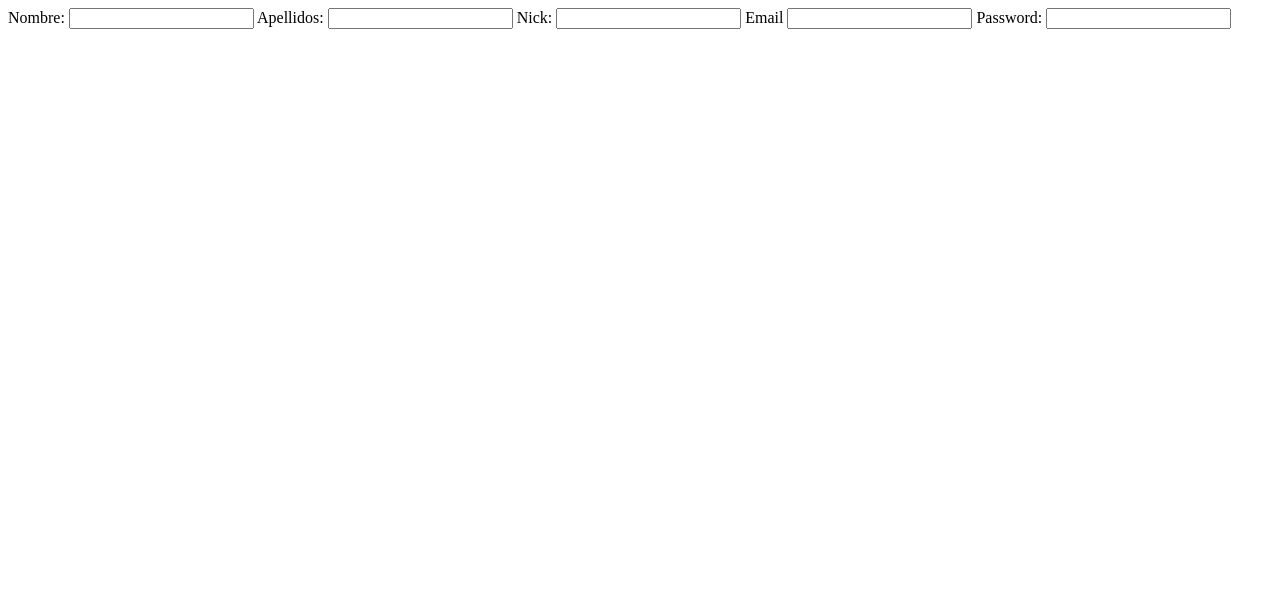
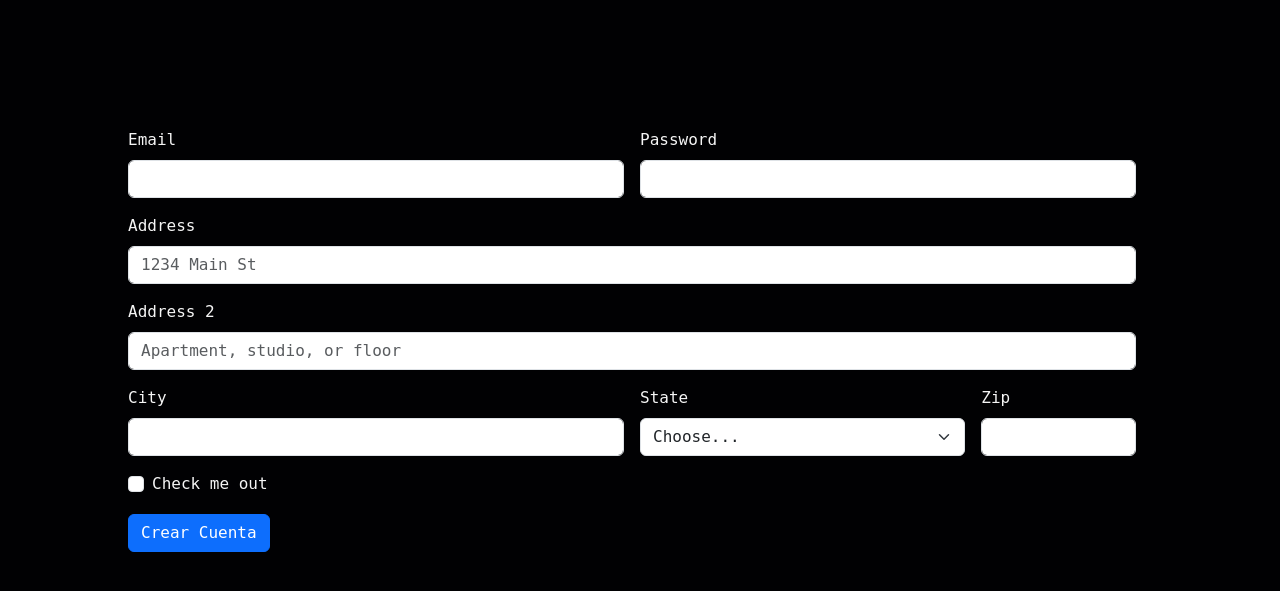
Before and after one commit to bpagbla/juegos, a PHP site: page /frm/registro.php in a window 1280 px wide. Shown: the top 591 px of the page. Run offline with PHP 8.4, Linux system fonts and the light colour scheme.

Commit message:
intento de registro

```diff
--- /dev/null
+++ b/css/registro.css
@@ -0,0 +1,22 @@
+body{
+    background-color: var(--color-dark) ;
+}
+
+form{
+    padding-left: 10%;
+    padding-right: 10%;
+    padding-top: 10%;
+
+    width: 100%;
+    height: fit-content;
+
+    color: whitesmoke;
+}
+
+:root {
+    --color-dark: #010103;
+    --color-hot-pink: #D11F8D;
+    --color-bright-pink: #FB0CBB;
+    --color-vivid-orange: #F75639;
+    --color-pastel-yellow: #FAE55B;
+}
--- a/frm/registro.php
+++ b/frm/registro.php
@@ -4,19 +4,65 @@
 <head>
     <meta charset="UTF-8">
     <meta name="viewport" content="width=device-width, initial-scale=1.0">
-    <title>Document</title>
+    <title>Crea tu Cuenta</title>
+    <link href="https://cdn.jsdelivr.net/npm/bootstrap@5.3.3/dist/css/bootstrap.min.css" rel="stylesheet"
+        integrity="sha384-QWTKZyjpPEjISv5WaRU9OFeRpok6YctnYmDr5pNlyT2bRjXh0JMhjY6hW+ALEwIH" crossorigin="anonymous">
+
+    <link rel="stylesheet" href="../css/general.css">
+    <link rel="stylesheet" href="../css/registro.css">
 </head>
 
 <body>
 
-    <form action="" method="post">
-        Nombre: <input type="text" name="nombre">
-        Apellidos: <input type="text" name="apellidos">
-        Nick: <input type="text" name="nick">
-        Email <input type="text" name="email">
-        Password: <input type="password" name="password">
+    <form class="row g-3">
+        <div class="col-md-6">
+            <label for="inputEmail4" class="form-label">Email</label>
+            <input type="email" class="form-control" id="inputEmail4">
+        </div>
+        <div class="col-md-6">
+            <label for="inputPassword4" class="form-label">Password</label>
+            <input type="password" class="form-control" id="inputPassword4">
+        </div>
+        <div class="col-12">
+            <label for="inputAddress" class="form-label">Address</label>
+            <input type="text" class="form-control" id="inputAddress" placeholder="1234 Main St">
+        </div>
+        <div class="col-12">
+            <label for="inputAddress2" class="form-label">Address 2</label>
+            <input type="text" class="form-control" id="inputAddress2" placeholder="Apartment, studio, or floor">
+        </div>
+        <div class="col-md-6">
+            <label for="inputCity" class="form-label">City</label>
+            <input type="text" class="form-control" id="inputCity">
+        </div>
+        <div class="col-md-4">
+            <label for="inputState" class="form-label">State</label>
+            <select id="inputState" class="form-select">
+                <option selected>Choose...</option>
+                <option>...</option>
+            </select>
+        </div>
+        <div class="col-md-2">
+            <label for="inputZip" class="form-label">Zip</label>
+            <input type="text" class="form-control" id="inputZip">
+        </div>
+        <div class="col-12">
+            <div class="form-check">
+                <input class="form-check-input" type="checkbox" id="gridCheck">
+                <label class="form-check-label" for="gridCheck">
+                    Check me out
+                </label>
+            </div>
+        </div>
+        <div class="col-12">
+            <input type="submit" class="btn btn-primary" value="Crear Cuenta">
+        </div>
     </form>
 
+
+    <script src="https://cdn.jsdelivr.net/npm/bootstrap@5.3.3/dist/js/bootstrap.bundle.min.js"
+        integrity="sha384-YvpcrYf0tY3lHB60NNkmXc5s9fDVZLESaAA55NDzOxhy9GkcIdslK1eN7N6jIeHz"
+        crossorigin="anonymous"></script>
 </body>
 
 </html>
```
